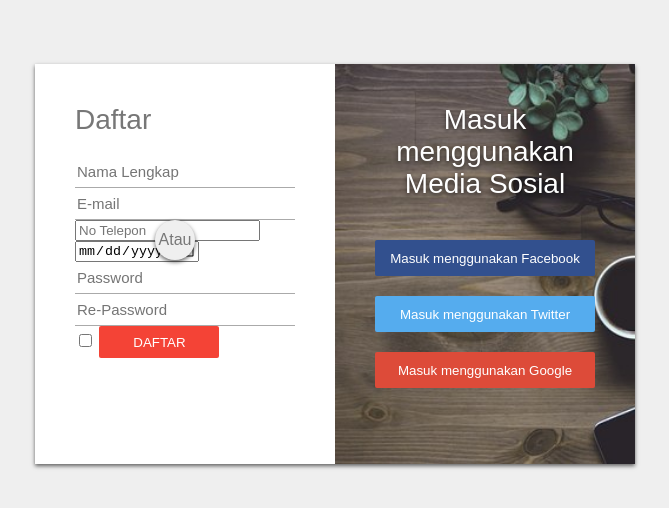
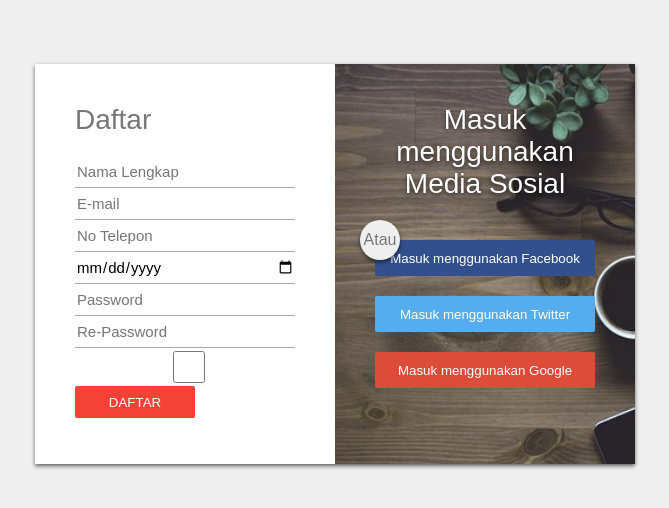
Before and after one commit to anajanatul/Perancangan-Web---E-Agriculture, a plain HTML site: page index.html in a window 1280 px wide. Shown: the whole page, without its empty margins (305-974 px from the left). Drawn offline with Linux system fonts and the light colour scheme.

Commit message:
Update style.css

```diff
--- a/style.css
+++ b/style.css
@@ -30,6 +30,9 @@ h1{
 	font-size: 28px;
 }
 input[type="text"],
+input[type="date"],
+input[type="number"],
+input[type="checkbox"],
 input[type="password"]{
 	display: block;
 	box-sizing: border-box;
@@ -67,7 +70,7 @@ input[type="submit"]:focus{
 .or{
 	position: absolute;
 	top: 220px;
-	left: 460px;
+	left: 665px;
 	width: 40px;
 	height: 40px;
 	background: #efefef;
```
